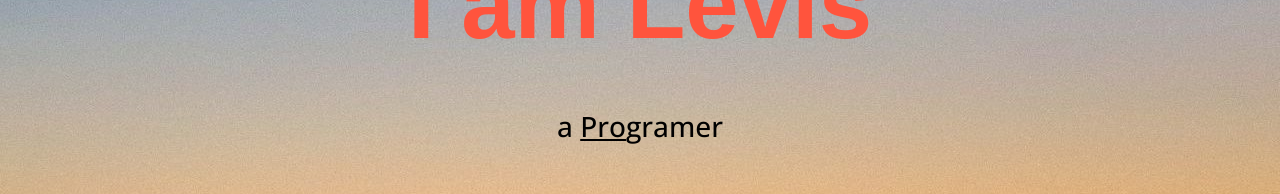
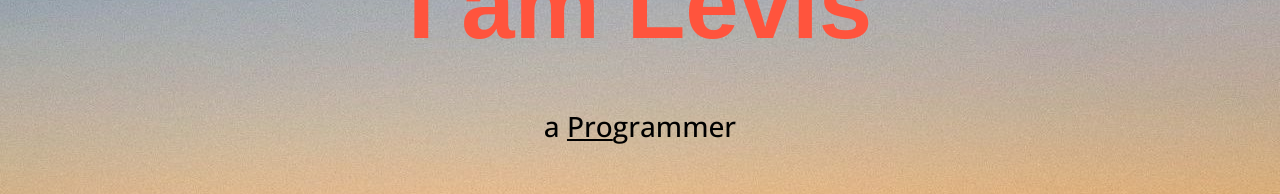
Before and after one commit to carvalholevis/personal-website, a plain HTML site: page index.html in a window 1280 px wide. Shown: the part 253-447 px from the top of the page. Drawn offline with nearby package versions, Linux system fonts and the light colour scheme; a web font is replaced by a local one.

Commit message:
A little correction in programMer

```diff
--- a/index.html
+++ b/index.html
@@ -24,7 +24,7 @@
     <div class="hero">
         <div class="container-fluid">
           <h1 class="heading-fonts heading-01">I am Lévis</h1>
-          <h3 class="texts-fonts">a <u>Pro</u>gramer</h3>
+          <h3 class="texts-fonts">a <u>Pro</u>grammer</h3>
         </div>
       </div>
 </header>
```
